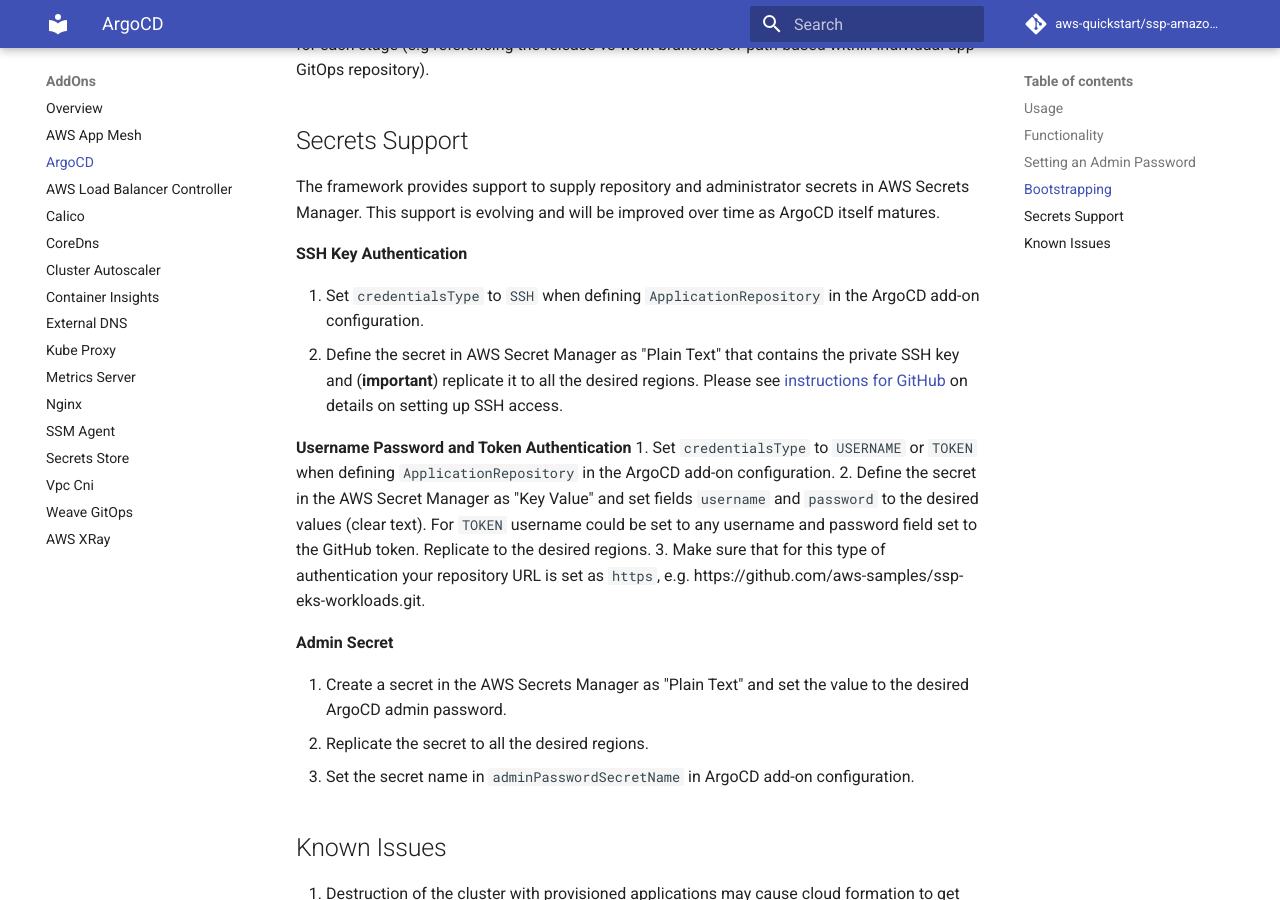
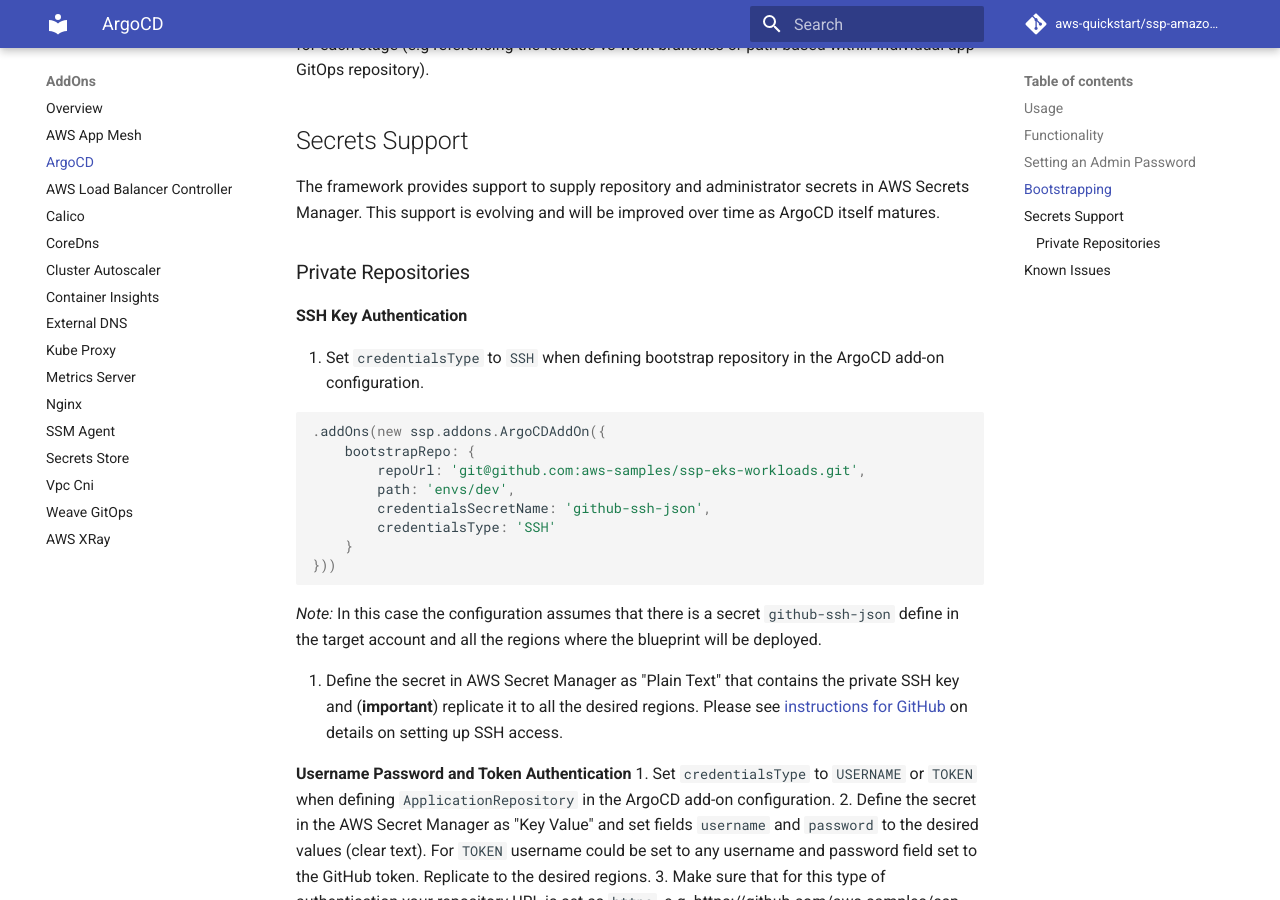
Before and after one commit to aws-quickstart/cdk-eks-blueprints, an MkDocs documentation site: the page built from docs/addons/argo-cd.md, in a window 1280 px wide and 900 px high, scrolled down 3388 px. Built offline with MkDocs 1.6.1 and Material for MkDocs 9.7.7, drawn with Linux system fonts in a browser that asks for light colours; comment, search, counter and statistics services are not loaded.

Commit message:
doc update

````diff
--- a/docs/addons/argo-cd.md
+++ b/docs/addons/argo-cd.md
@@ -122,9 +122,25 @@
 
 The framework provides support to supply repository and administrator secrets in AWS Secrets Manager. This support is evolving and will be improved over time as ArgoCD itself matures.
 
+### Private Repositories
+
 **SSH Key Authentication**
 
-1. Set `credentialsType` to `SSH` when defining `ApplicationRepository` in the ArgoCD add-on configuration.
+1. Set `credentialsType` to `SSH` when defining bootstrap repository in the ArgoCD add-on configuration.
+
+```typescript
+.addOns(new ssp.addons.ArgoCDAddOn({
+    bootstrapRepo: {
+        repoUrl: 'git@github.com:aws-samples/ssp-eks-workloads.git',
+        path: 'envs/dev',
+        credentialsSecretName: 'github-ssh-json',
+        credentialsType: 'SSH'
+    }
+}))
+```
+
+*Note:* In this case the configuration assumes that there is a secret `github-ssh-json` define in the target account and all the regions where the blueprint will be deployed.
+
 2. Define the secret in AWS Secret Manager as "Plain Text" that contains the private SSH key and (**important**) replicate it to all the desired regions. Please see [instructions for GitHub](https://docs.github.com/en/github/authenticating-to-github/connecting-to-github-with-ssh) on details on setting up SSH access.
 
 **Username Password and Token Authentication**
````
